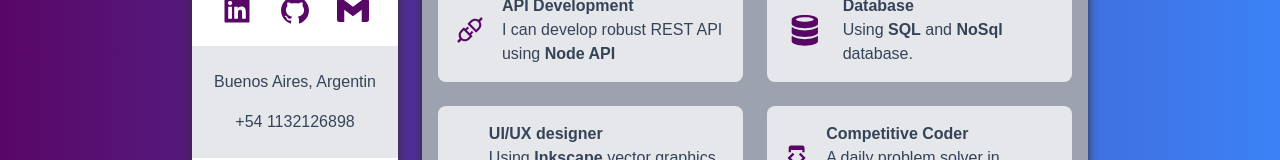
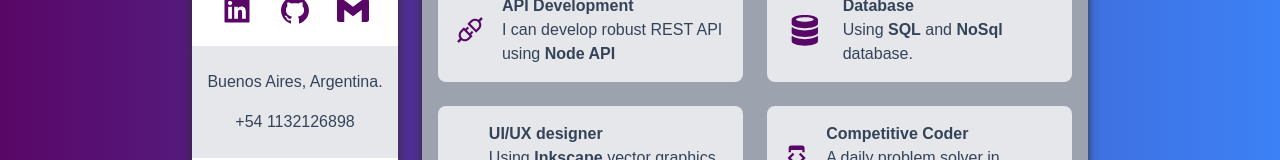
Before and after one commit to gdys92/portfolio2-next.typescript, a Next.js app: page / in a window 1280 px wide. Shown: the part 454-614 px from the top of the page. Built offline with nearby package versions, Linux system fonts and the light colour scheme.

Commit message:
sidebar2

```diff
--- a/components/Sidebar.tsx
+++ b/components/Sidebar.tsx
@@ -50,7 +50,7 @@ export default function Sidebar() {
             className='py-4 my-5 bg-gray-200 dark:bg-black-500'
             style={{ marginLeft: '-1rem', marginRight: '-1rem' }}>
             <div className='flex items-center justify-center'>
-             <span className='my-2'>Buenos Aires, Argentin </span>
+             <span className='my-2'>Buenos Aires, Argentina. </span>
             </div>
             <p className='my-2'> +54 1132126898 </p>
          </div>
```
